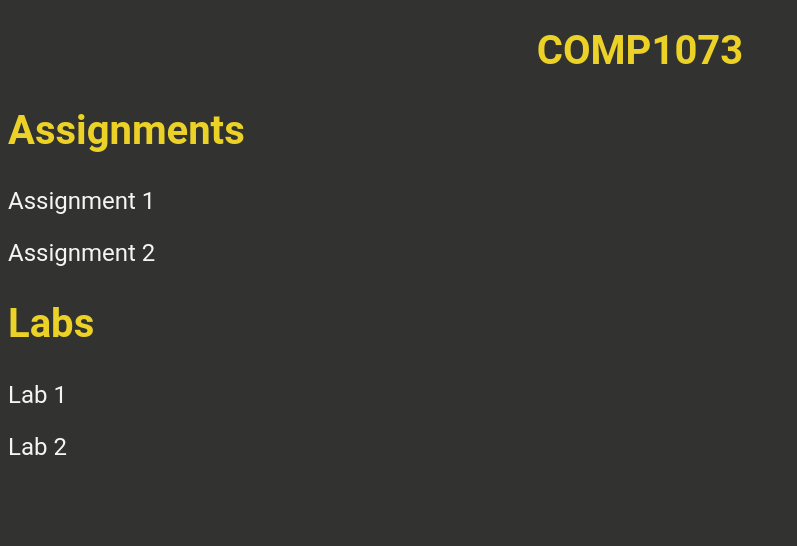
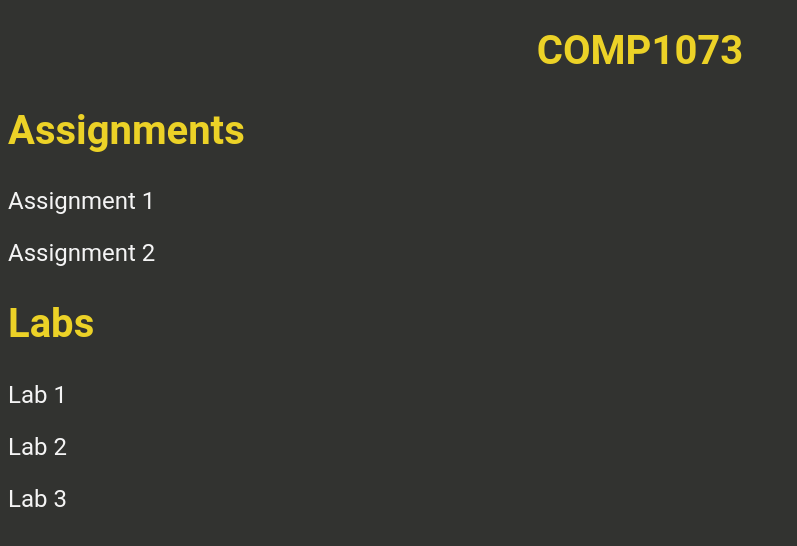
Before and after one commit to MazzoccoR/1073-JS, a plain HTML site: page index.html in a window 1280 px wide. Shown: the whole page, without its empty margins (0-797 px from the left). Drawn offline with Linux system fonts and the light colour scheme.

Commit message:
lab 3 update

```diff
--- a/index.html
+++ b/index.html
@@ -15,5 +15,7 @@
     <h2>Labs</h2>
     <p><a href="https://mazzoccor.github.io/1073-JS/24W-JavaScript-Lab01-main/">Lab 1</a></p>
     <p><a href="https://mazzoccor.github.io/1073-JS/24W-JavaScript-Lab02-main/">Lab 2</a></p>
+    <p><a href="https://mazzoccor.github.io/1073-JS/24W-JavaScript-LH-Week09-main/">Lab 3</a></p>
+
 </body>
 </html>
```
